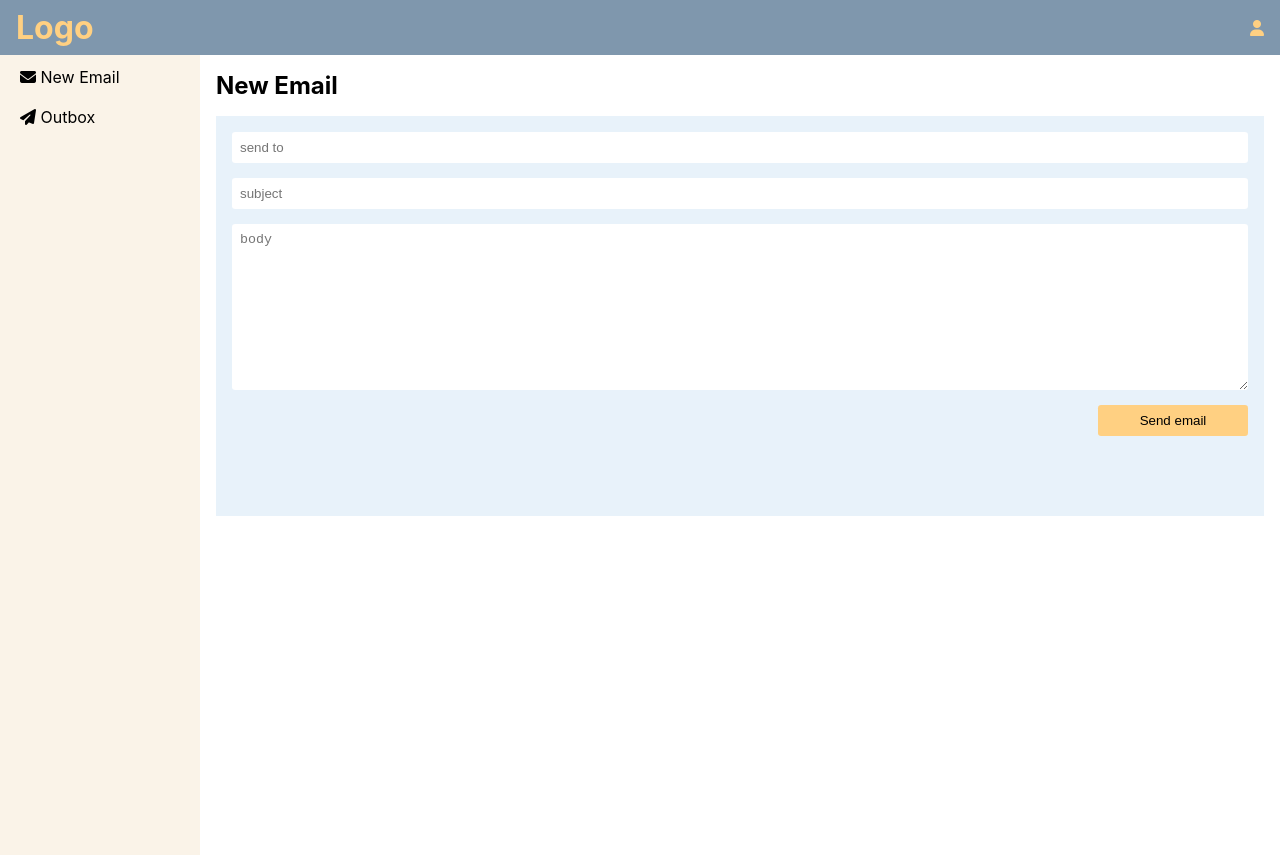
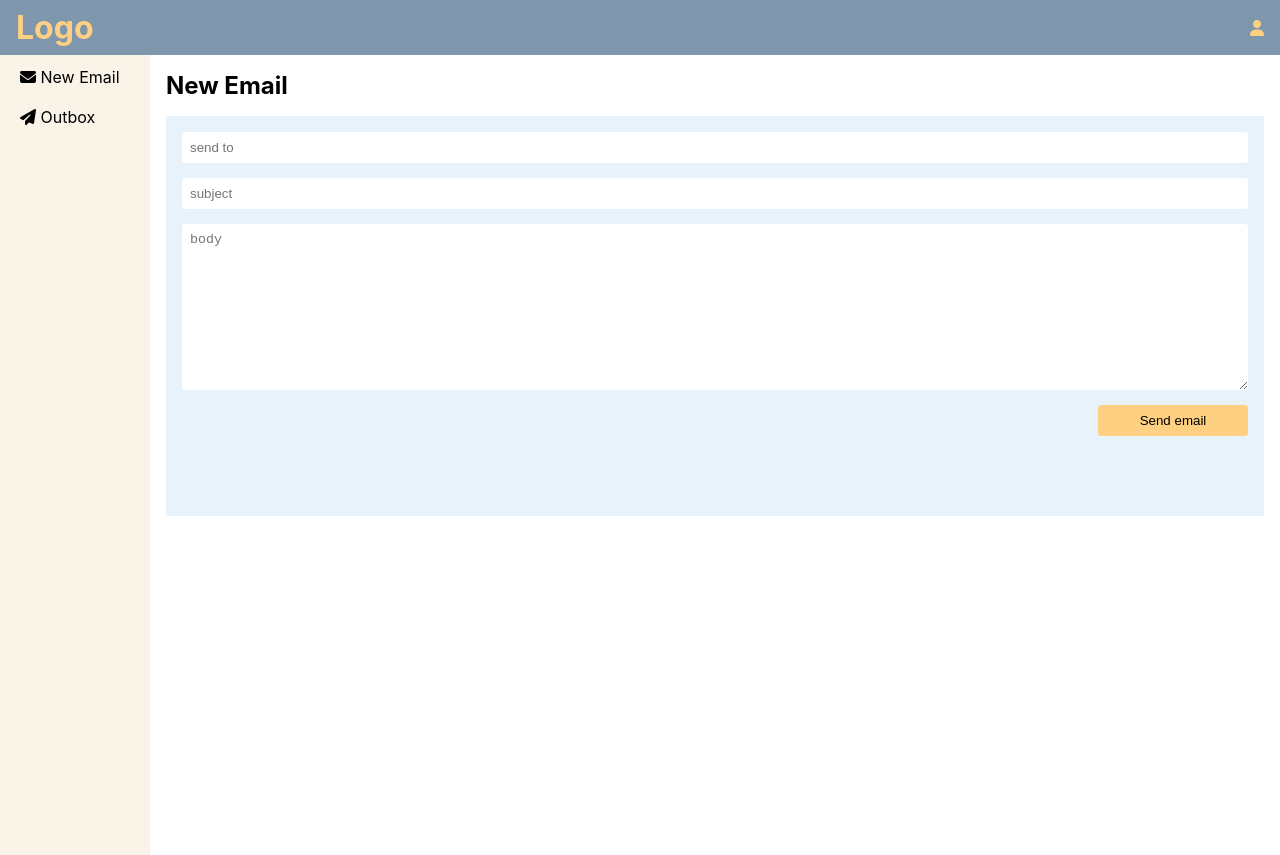
Before and after one commit to teetawattch/react-email, a React (Create React App) app: page / in a window 1280 px wide. Built offline with nearby package versions, Linux system fonts and the light colour scheme; no server answers; sample sign-in values are in the browser's storage.

Commit message:
fix warning & auth issue

```diff
--- a/src/components/Navbar.js
+++ b/src/components/Navbar.js
@@ -2,7 +2,7 @@ import "./Navbar.css";
 import { useState, useEffect } from "react";
 import API from "../api/api";
 
-function Navbar() {
+const Navbar = () => {
   const [username, setUsername] = useState();
 
   useEffect(() => {
@@ -12,9 +12,13 @@ function Navbar() {
       Authorization: "Bearer " + token,
     };
     async function showUser() {
-      const res = await API.post("api/auth/me", "", { headers });
-      const data = await res.data;
-      setUsername(data.name);
+      try {
+        const res = await API.post("api/auth/me", "", { headers });
+        const data = await res.data;
+        setUsername(data.name);
+      } catch (error) {
+        console.log(error.response);
+      }
     }
     showUser();
   }, []);
--- a/src/components/Sidebar.css
+++ b/src/components/Sidebar.css
@@ -1,9 +1,8 @@
 .side_bar {
-  position: relative;
-  width: 200px;
+  float: left;
+  width: 150px;
   min-height: 100vh;
   background-color: #faf3e8;
-  float: left;
   transition: 0.5s;
   margin-right: 1rem;
 }
--- a/src/pages/Home.js
+++ b/src/pages/Home.js
@@ -33,7 +33,7 @@ function Home() {
       }
     } catch (error) {
       if (error.response.status === 401 || token === "") {
-        navigate("/login");
+        return navigate("/login");
       } else {
         alert("something went wrong.");
       }
--- a/src/pages/Outbox.js
+++ b/src/pages/Outbox.js
@@ -7,12 +7,18 @@ import { useNavigate } from "react-router-dom";
 
 function Outbox() {
   const [data, setData] = useState([]);
+
+  const navigate = useNavigate();
+
+  useEffect(() => {
     const token = localStorage.getItem("token");
     const headers = {
       "Content-Type": "application/json",
       Authorization: "Bearer " + token,
     };
-  const navigate = useNavigate();
+    if (token === "") {
+      navigate("/login");
+    }
     async function getOutbox() {
       try {
         const res = await API.get("api/email/gets", {
@@ -22,17 +28,12 @@ function Outbox() {
         setData(json);
       } catch (error) {
         if (error.response.status === 401 || token === "") {
-        return navigate("/login");
+          navigate("/login");
         }
       }
     }
-
-  useEffect(() => {
-    if (token === "") {
-      navigate("/login");
-    }
     getOutbox();
-  });
+  }, [navigate]);
 
   return (
     <div>
```
Lines whose indentation alone changed are shown as unchanged.
